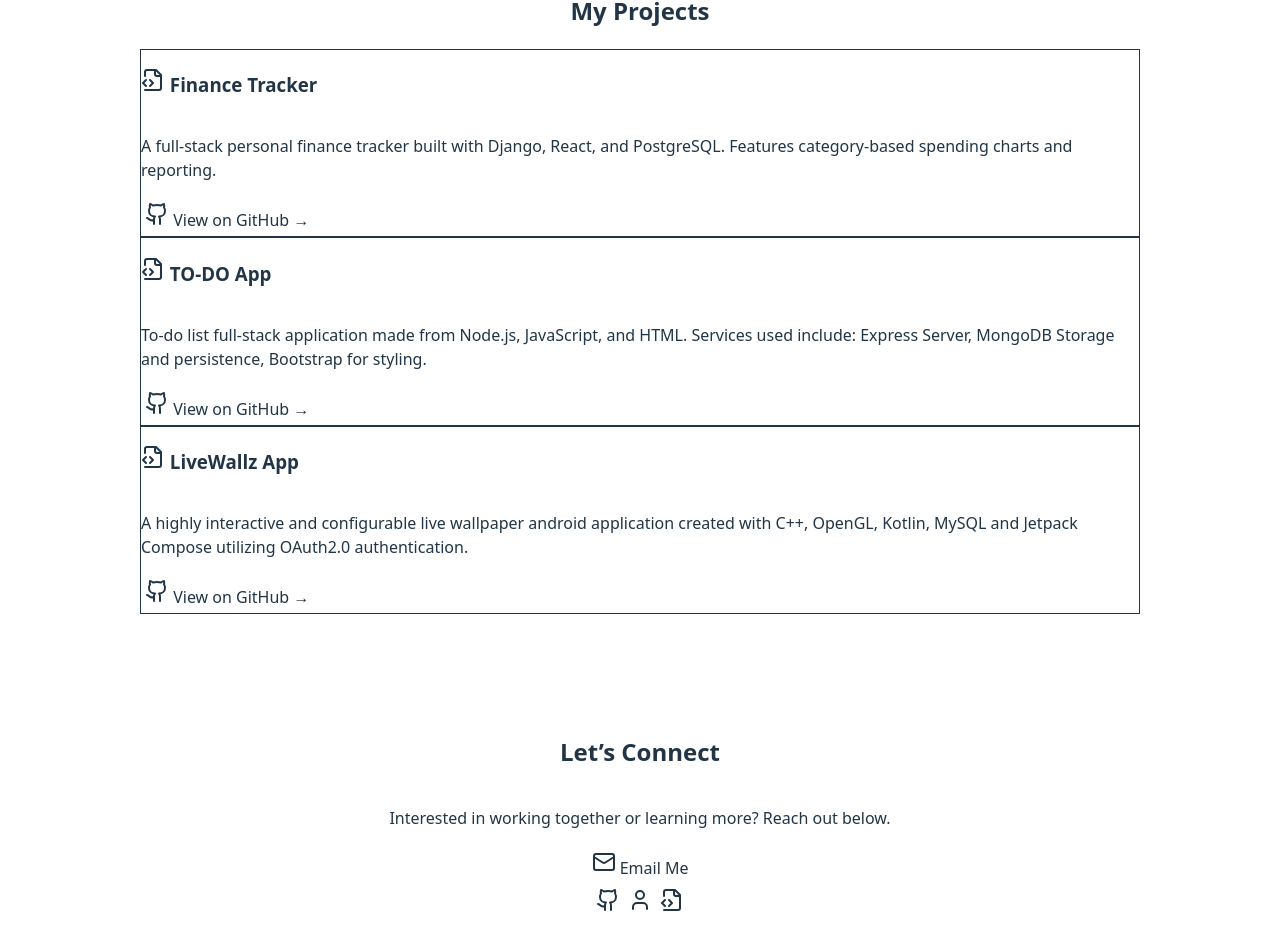
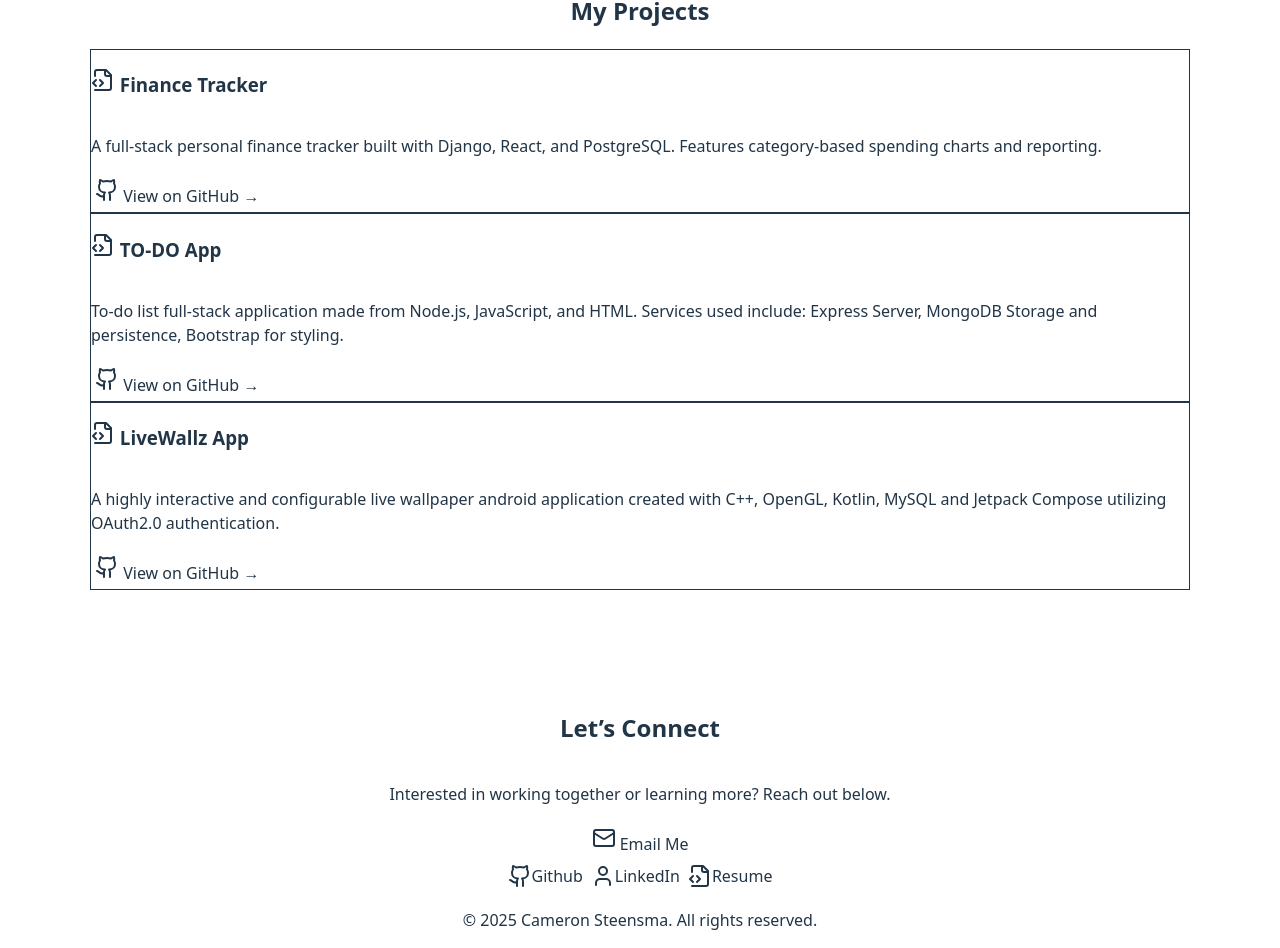
Before and after one commit to CameronSteensma/My_Personal_Website, a React (Vite) app: page / in a window 1280 px wide. Shown: the part 1228-2176 px from the top of the page. Before the commit the page ends 2150 px from the top, so only its background shows below. Built offline with nearby package versions, Linux system fonts and the light colour scheme.

Commit message:
added footer, additional links

```diff
--- a/src/App.jsx
+++ b/src/App.jsx
@@ -91,14 +91,14 @@ function App() {
 
       {/* Projects Section */}
       <section id="projects" className="py-20 bg-gray-100">
-        <div className="mx-auto px-6 flex flex-col space-y-12" style={{ maxWidth: '1000px' }}>
+        <div className="mx-auto px-6 flex flex-col space-y-12" style={{ maxWidth: '1100px' }}>
           <h2 className="text-3xl md:text-4xl font-bold text-center">My Projects</h2>
           <div className="grid sm:grid-cols-1 md:grid-cols-2 gap-x-10 gap-y-12">
             {/* Project 1 */}
             <div className="bg-white/80 backdrop-blur-md border border-gray-200 rounded-3xl shadow-lg p-10 flex flex-col justify-between hover:shadow-2xl hover:scale-105 hover:border-blue-400 transition-transform transition-shadow duration-300">
               <h3 className="text-xl md:text-2xl font-semibold text-gray-800 mb-4">
                 <FileCode2 className='w-5 h-5' /> Finance Tracker</h3>
-              <p className="text-gray-700 mt-2 leading-relaxed max-w-prose">
+              <p className="text-gray-700 mt-2 leading-relaxed max-w-prose text-left px-2">
                 A full-stack personal finance tracker built with Django, React, and PostgreSQL.
                 Features category-based spending charts and reporting.
               </p>
@@ -112,7 +112,7 @@ function App() {
             <div className="bg-white/80 backdrop-blur-md border border-gray-200 rounded-3xl shadow-lg p-10 flex flex-col justify-between hover:shadow-2xl hover:scale-105 hover:border-purple-400 transition-transform transition-shadow duration-300">
               <h3 className="text-xl md:text-2xl font-semibold text-gray-800 mb-4">
                 <FileCode2 className='w-5 h-5' /> TO-DO App</h3>
-              <p className="text-gray-600 mt-2 leading-relaxed max-w-prose">
+              <p className="text-gray-600 mt-2 leading-relaxed max-w-prose px-2">
                 To-do list full-stack application made from Node.js, JavaScript, and HTML.
                 Services used include: Express Server, MongoDB Storage and persistence, Bootstrap for styling.
               </p>
@@ -124,7 +124,7 @@ function App() {
             <div className="bg-white/80 backdrop-blur-md border border-gray-200 rounded-3xl shadow-lg p-10 flex flex-col justify-between hover:shadow-2xl hover:scale-105 hover:border-purple-400 transition-transform transition-shadow duration-300">
               <h3 className="text-xl md:text-2xl font-semibold text-gray-800 mb-4">
                 <FileCode2 className='w-5 h-5' /> LiveWallz App</h3>
-              <p className="text-gray-600 mt-2 leading-relaxed max-w-prose">
+              <p className="text-gray-600 mt-2 leading-relaxed max-w-prose px-2">
                 A highly interactive and configurable live wallpaper android application created with C++,
                 OpenGL, Kotlin, MySQL and Jetpack Compose utilizing OAuth2.0 authentication.
               </p>
@@ -142,42 +142,48 @@ function App() {
       </div>
 
       {/* Call To Action */}
-      <section id="contact" className="py-20 bg-gradient-to-r from-blue-700 to-purple-700 text-white">
-        <div className="max-w-4xl mx-auto text-center px-6 flex flex-col items-center space-y-6">
+      <section id="contact" className="py-32 bg-gradient-to-r from-blue-700 to-purple-700 text-white">
+        <div className="max-w-4xl mx-auto text-center px-6 flex flex-col items-center space-y-8">
           <h2 className="text-4xl md:text-5xl font-extrabold bg-clip-text bg-gradient-to-r from-yellow-400 via-red-500 to-pink-600">Let’s Connect</h2>
           <p className="text-white/90 text-lg md:text-xl max-w-prose">Interested in working together or learning more? Reach out below.</p>
-          <a href="mailto:cameronsteensma@gmail.com" className="px-8 py-4 bg-white text-blue-600 font-semibold rounded-full shadow-lg shadow hover:bg-gray-100 hover:translate-y-1 hover:shadow-xl transition-transform transition-shadow duration-300">
+          <a href="mailto:cameronsteensma@gmail.com" className="px-10 py-6 bg-white text-blue-600 font-semibold rounded-full shadow-lg shadow hover:bg-gray-100 hover:translate-y-1 hover:shadow-xl transition-transform transition-shadow duration-300">
             <Mail className='w-5 h-5' /> Email Me
           </a>
         </div>
-      </section>
 
-      <div className="flex justify-center space-x-6 mt-8 mb-12">
+      <div className="flex justify-center items-center gap-6 mt-8 mb-12">
         <a
           href="https://github.com/CameronSteensma"
           target="_blank"
           rel="noreferrer"
-          className="text-white hover:text-yellow-400 transition-colors"
+          className="flex items-center gap-2 px-8 py-4 bg-gradient-to-r from-blue-500 via-indigo-600 to-purple-700 text-white font-semibold rounded-full shadow-lg hover:scale-105 hover:shadow-xl transition-transform transition-shadow duration-300"
         >
-          <Github className="w-6 h-6" />
+          <Github className="w-6 h-6" />Github
         </a>
         <a
           href="https://www.linkedin.com/in/cameron-steensma-406960176/"
           target="_blank"
           rel="noreferrer"
-          className="text-white hover:text-blue-400 transition-colors"
+          className="flex items-center gap-2 px-8 py-4 bg-gradient-to-r from-blue-500 via-indigo-600 to-purple-700 text-white font-semibold rounded-full shadow-lg hover:scale-105 hover:shadow-xl transition-transform transition-shadow duration-300"
         >
-          <User className="w-6 h-6" />
+          <User className="w-6 h-6" />LinkedIn
         </a>
         <a
           href="/CamResumeEngineer.pdf"
           target="_blank"
           rel="noreferrer"
-          className="text-white hover:text-green-400 transition-colors"
+          className="flex items-center gap-2 px-8 py-4 bg-gradient-to-r from-blue-500 via-indigo-600 to-purple-700 text-white font-semibold rounded-full shadow-lg hover:scale-105 hover:shadow-xl transition-transform transition-shadow duration-300"
         >
-          <FileCode2 className="w-6 h-6" />
+          <FileCode2 className="w-6 h-6" />Resume
         </a>
       </div>
+      </section>
+      {/* Footer */}
+      <footer className="py-12 bg-gray-900 text-white">
+        <div className="max-w-4xl mx-auto text-center">
+          <p className="text-sm">&copy; {new Date().getFullYear()} Cameron Steensma. All rights reserved.</p>
+        </div>
+      </footer>
     </div>
   );
 }
```
